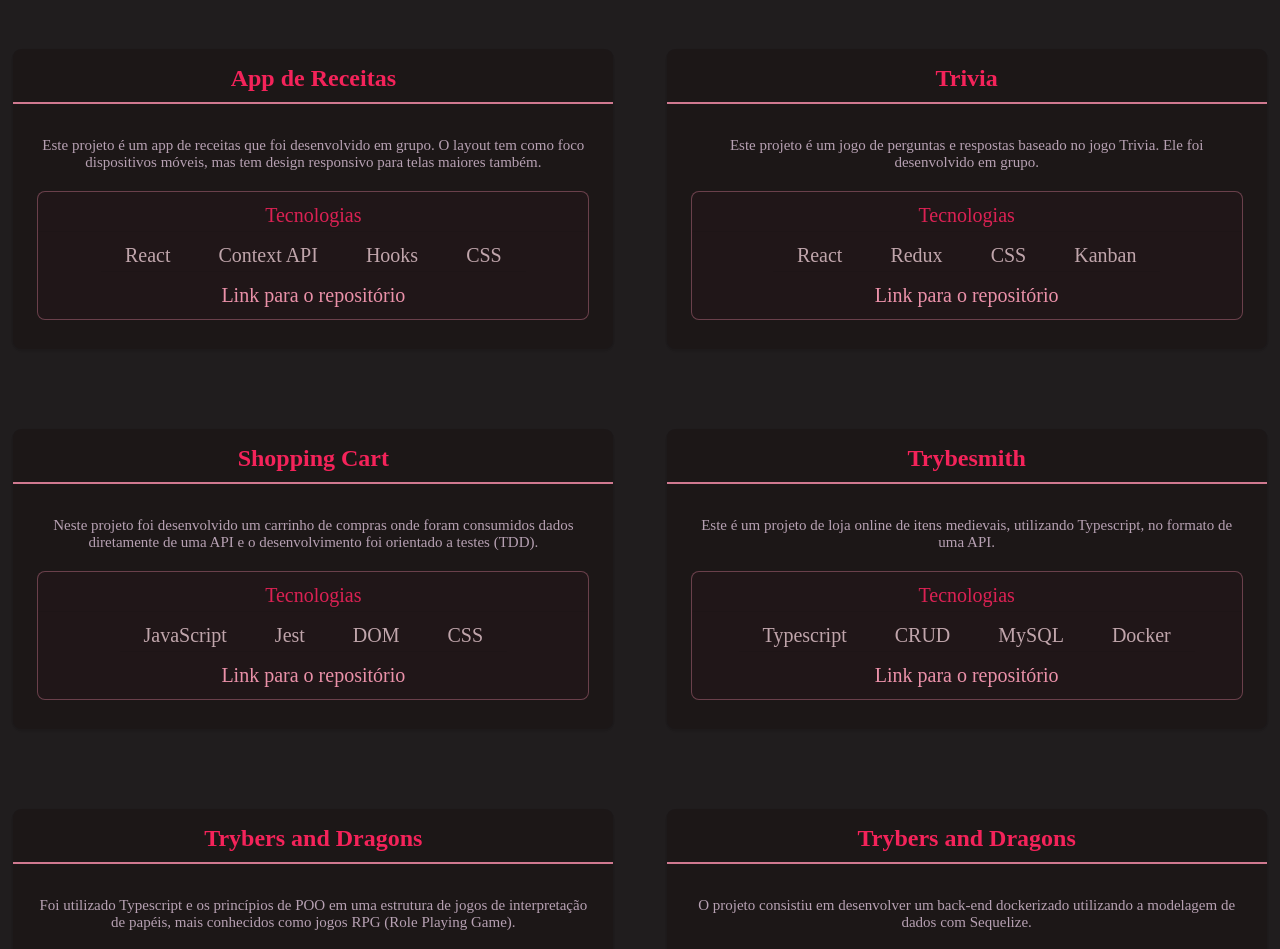
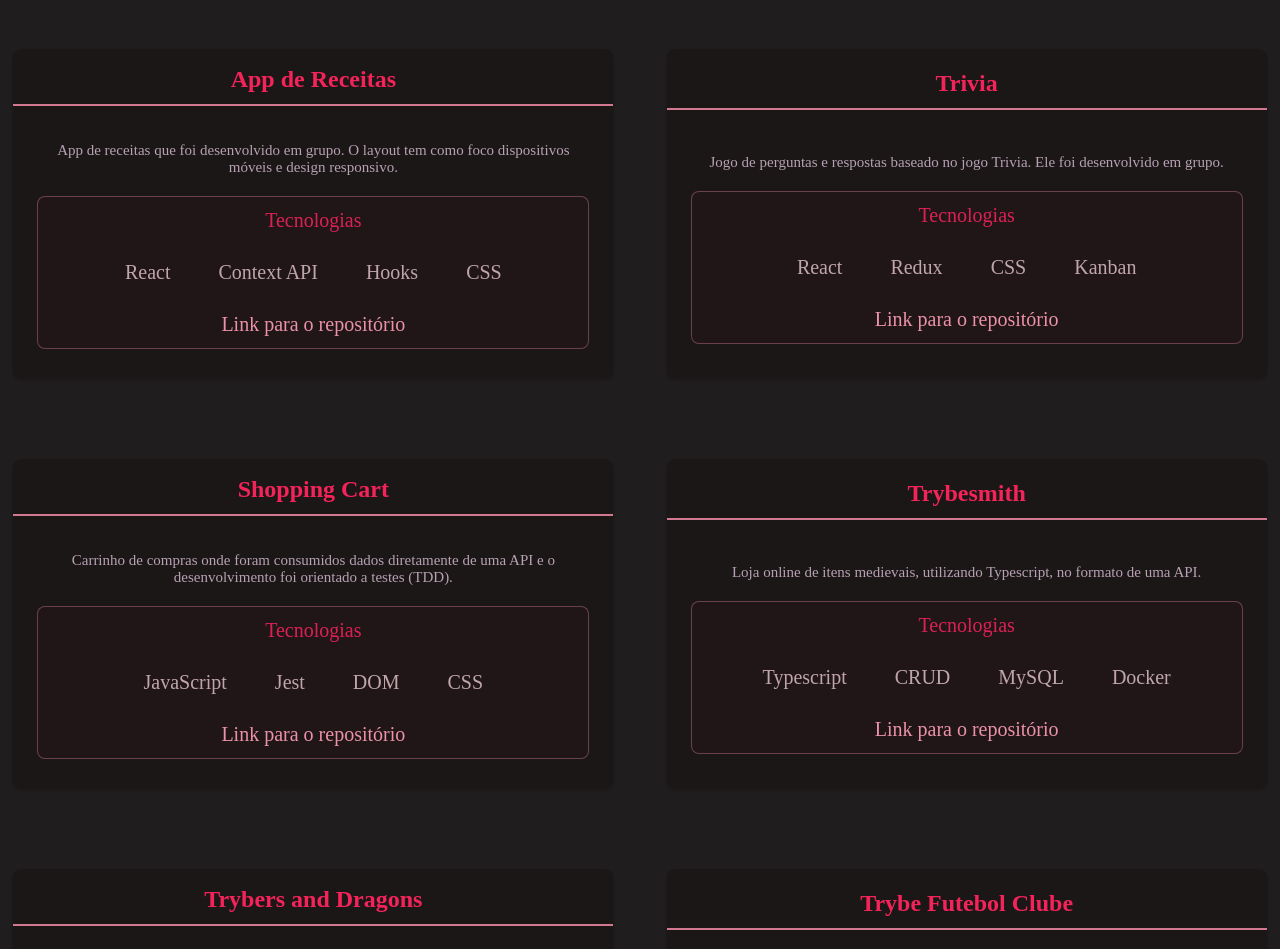
Before and after one commit to MariSIN/Portfolio, a React (Create React App) app in the folder portfolio/: page / in a window 1280 px wide. Shown: the part 980-1929 px from the top of the page. Built offline with nearby package versions, Linux system fonts and the light colour scheme.

Commit message:
espaçamento dos cards e list

```diff
--- a/portfolio/src/App.jsx
+++ b/portfolio/src/App.jsx
@@ -66,7 +66,7 @@ function App() {
 				<Footer
 					style={{
 						textAlign: 'center',
-						background: '#0A0A0A',
+						background: 'black',
 					}}>
 					Ant Design ©2023 Created by Ant UED
 				</Footer>
--- a/portfolio/src/components/cards.css
+++ b/portfolio/src/components/cards.css
@@ -2,36 +2,41 @@
 	display: flex;
 	flex-direction: column;
 	justify-content: space-around;
-	height: 300px;
+	height: 330px;
 	width: 600px;
 	margin-top: 40px;
 	color: #b7a1b3;
-    background-color:  #0f000438;
+	background-color: #0f000438;
 	transition: 0.5s;
 }
 
-
 .card:hover {
-    transform:translateY(-10px);
-    box-shadow: 4px 3px 0px #F4235A;
+	transform: translateY(-10px);
+	box-shadow: 4px 3px 0px #f4235a;
 }
 
 .ant-card-head-title {
 	font-size: 24px;
-    color: #F4235A;
+	color: #f4235a;
 }
 
 .ant-card-head {
 	height: 50px;
 }
 
+.ant-list {
+	display: flex;
+	flex-direction: column;
+	gap: 12px;
+}
+
 .ant-list-bordered {
-    background-color:  #f4235b05;
-    border-color:  #fd92ae56;
+	background-color: #f4235b05;
+	border-color: #fd92ae56;
 }
 
 .ant-list-items .ant-list-item {
-    color:#e7c8d0cd
+	color: #e7c8d0cd;
 }
 
 .ant-list-header div {
--- a/portfolio/src/components/cards.jsx
+++ b/portfolio/src/components/cards.jsx
@@ -30,9 +30,8 @@ export default function cards() {
                         headStyle={{ borderBottom: '2px solid #fd92aecd' }}
                         >
 						<p style={{ fontSize: 15, marginBottom: '20px' }}>
-							Este projeto é um app de receitas que foi desenvolvido em grupo. O
-							layout tem como foco dispositivos móveis, mas tem design
-							responsivo para telas maiores também.
+							App de receitas que foi desenvolvido em grupo. O
+							layout tem como foco dispositivos móveis e design responsivo.
 						</p>
 						<List
 							header={<div style={{ height: 15 }}>Tecnologias</div>}
@@ -60,7 +59,7 @@ export default function cards() {
                         headStyle={{ borderBottom: '2px solid #fd92aecd' }}
 						className='card'>
 						<p style={{ fontSize: 15, marginBottom: '20px' }}>
-							Este projeto é um jogo de perguntas e respostas baseado no jogo
+							Jogo de perguntas e respostas baseado no jogo
 							Trivia. Ele foi desenvolvido em grupo.
 						</p>
 						<List
@@ -89,7 +88,7 @@ export default function cards() {
 						bordered={false}
 						className='card'>
 						<p style={{ fontSize: 15, marginBottom: '20px' }}>
-							Neste projeto foi desenvolvido um carrinho de compras onde foram
+							Carrinho de compras onde foram
 							consumidos dados diretamente de uma API e o desenvolvimento foi
 							orientado a testes (TDD).
 						</p>
@@ -119,7 +118,7 @@ export default function cards() {
 						bordered={false}
 						className='card'>
 						<p style={{ fontSize: 15, marginBottom: '20px' }}>
-							Este é um projeto de loja online de itens medievais, utilizando
+							Loja online de itens medievais, utilizando
 							Typescript, no formato de uma API.
 						</p>
 						<List
@@ -149,9 +148,9 @@ export default function cards() {
 						bordered={false}
 						className='card'>
 						<p style={{ fontSize: 15, marginBottom: '20px' }}>
-							Foi utilizado Typescript e os princípios de POO em uma estrutura
+							Estrutura
 							de jogos de interpretação de papéis, mais conhecidos como jogos
-							RPG (Role Playing Game).
+							RPG (Role Playing Game). Foi utilizado Typescript e os princípios de POO
 						</p>
 						<List
 							header={<div style={{ height: 15 }}>Tecnologias</div>}
@@ -175,13 +174,12 @@ export default function cards() {
 				</Col>
 				<Col>
 					<Card
-						title='Trybers and Dragons'
+						title='Trybe Futebol Clube'
                         headStyle={{ borderBottom: '2px solid #fd92aecd' }}
 						bordered={false}
 						className='card'>
 						<p style={{ fontSize: 15, marginBottom: '20px' }}>
-							O projeto consistiu em desenvolver um back-end dockerizado
-							utilizando a modelagem de dados com Sequelize.
+                        O TFC é um site informativo sobre partidas e classificações de futebol.
 						</p>
 						<List
 							header={<div style={{ height: 15 }}>Tecnologias</div>}
@@ -210,7 +208,7 @@ export default function cards() {
 						bordered={false}
 						className='card'>
 						<p style={{ fontSize: 15, marginBottom: '20px' }}>
-							No projeto, foi desenvolvida uma API e um banco de dados para a
+							API e um banco de dados para a
 							produção de conteúdo de um blog.
 						</p>
 						<List
--- a/portfolio/src/components/sobreMim.jsx
+++ b/portfolio/src/components/sobreMim.jsx
@@ -66,7 +66,7 @@ function SobreMim() {
 					<Cards />
 				</Col>
 			</Row>
-			<Row flex='auto'style={{ background: '#1e1f24', width: '100%', margin: 0 }}>
+			<Row flex='auto'style={{ background: '#0F0E0E', width: '100%', margin: 0 }}>
 				<Col flex='auto'>1 1 200px</Col>
 				<Col flex='auto'>0 1 300px</Col>
 			</Row>
```
Lines whose indentation alone changed are shown as unchanged.
